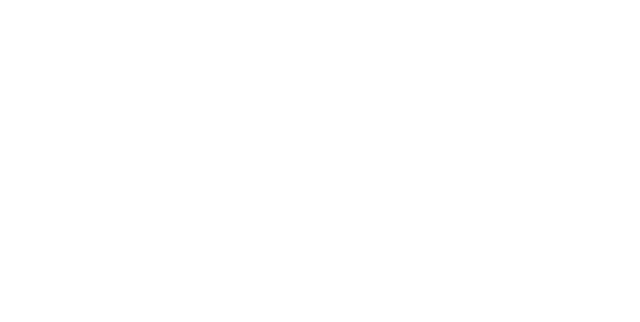
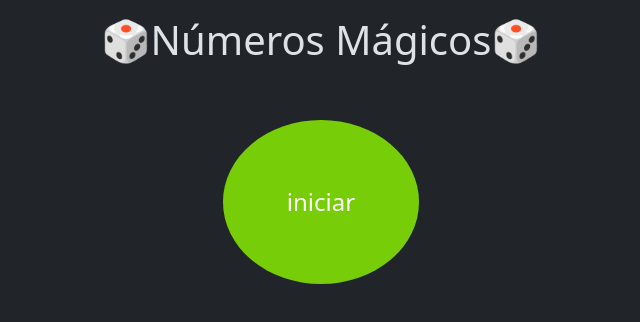
Before and after one commit to hernansoria10/NumeroMagico, a plain HTML site: page index.html in a window 1280 px wide. Shown: the whole page, without its empty margins (319-959 px from the left). Drawn offline with nearby package versions, Linux system fonts and the light colour scheme.

Commit message:
se agregó el tema oscuro

```diff
--- a/css/style.css
+++ b/css/style.css
@@ -0,0 +1,13 @@
+.contenedorBoton{
+    display: flex;
+  justify-content: center;
+  align-items: center;
+
+}
+.botonMagic{
+    font-size: 150%;
+    color: white;
+    background-color: rgb(119, 205, 7);
+    border-radius: 50%;
+    padding: 5%;
+}
--- a/index.html
+++ b/index.html
@@ -1,14 +1,23 @@
 <!DOCTYPE html>
 <html lang="en">
-<head>
-    <meta charset="UTF-8">
-    <meta name="viewport" content="width=device-width, initial-scale=1.0">
+  <head>
+    <meta charset="UTF-8" />
+    <meta name="viewport" content="width=device-width, initial-scale=1.0" />
+    <link
+      href="https://cdn.jsdelivr.net/npm/bootstrap@5.3.3/dist/css/bootstrap.min.css"
+      rel="stylesheet"
+      integrity="sha384-QWTKZyjpPEjISv5WaRU9OFeRpok6YctnYmDr5pNlyT2bRjXh0JMhjY6hW+ALEwIH"
+      crossorigin="anonymous"
+    />
+    <link rel="stylesheet" href="css/style.css" />
     <title>Numeros Magicos</title>
-</head>
-<body>
-    <header></header>
-    <main></main>
-    <footer></footer>
-    <script src="js/app.js"></script>
-</body>
+  </head>
+  <body data-bs-theme="dark">
+    <div class="container-fluid">
+      <h1 class="text-center mt-3">🎲Números Mágicos🎲</h1>
+    </div>
+    <section class="container-fluid text-center contenedorBoton">
+      <button class="btn  botonMagic mt-5">iniciar</button>
+    </section>
+  </body>
 </html>
```
